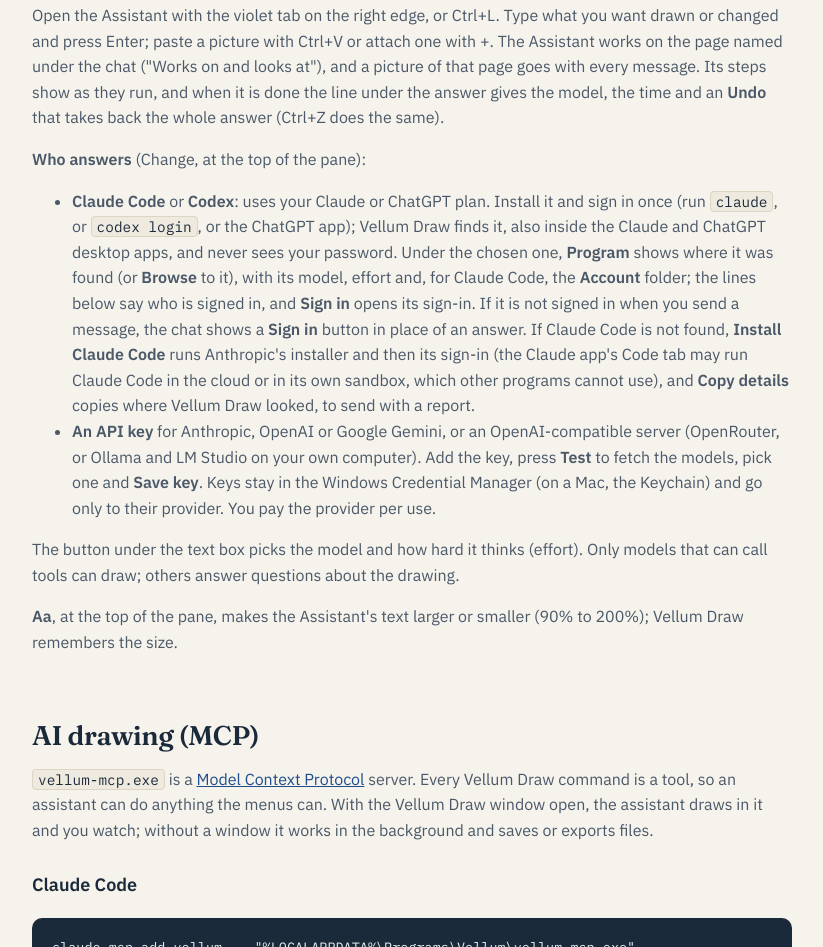
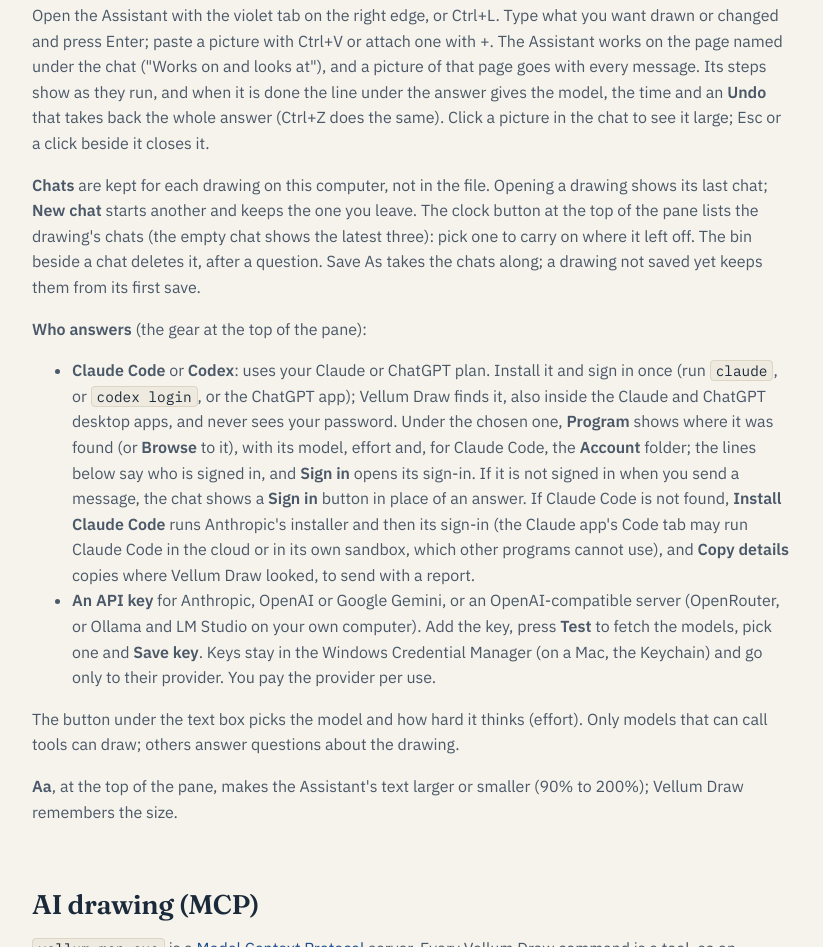
Before and after one commit to VellumDraw/VellumDraw.github.io, a plain HTML site: page manual.html in a window 1280 px wide. Shown: the part 5357-6304 px from the top of the page, without its empty margins (316-1139 px from the left). Drawn offline with Linux system fonts and the light colour scheme.

Commit message:
Site: Windows 0.3.7; manual: chats kept per drawing, pictures open large, the gear

```diff
--- a/manual.html
+++ b/manual.html
@@ -226,8 +226,15 @@
       Assistant works on the page named under the chat ("Works on and looks at"), and a picture
       of that page goes with every message. Its steps show as they run, and when it is done the
       line under the answer gives the model, the time and an <b>Undo</b> that takes back the
-      whole answer (Ctrl+Z does the same).</p>
-    <p><b>Who answers</b> (Change, at the top of the pane):</p>
+      whole answer (Ctrl+Z does the same). Click a picture in the chat to see it large; Esc or a
+      click beside it closes it.</p>
+    <p><b>Chats</b> are kept for each drawing on this computer, not in the file. Opening a drawing
+      shows its last chat; <b>New chat</b> starts another and keeps the one you leave. The clock
+      button at the top of the pane lists the drawing's chats (the empty chat shows the latest
+      three): pick one to carry on where it left off. The bin beside a chat deletes it, after a
+      question. Save As takes the chats along; a drawing not saved yet keeps them from its first
+      save.</p>
+    <p><b>Who answers</b> (the gear at the top of the pane):</p>
     <ul>
       <li><b>Claude Code</b> or <b>Codex</b>: uses your Claude or ChatGPT plan. Install it and sign
         in once (run <code>claude</code>, or <code>codex login</code>, or the ChatGPT app); Vellum
```
Also changed, not shown: index.html (+2 -2 lines).
